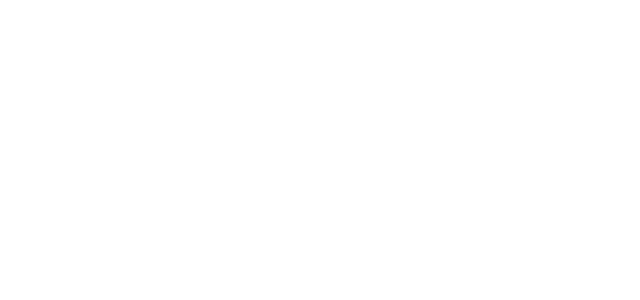
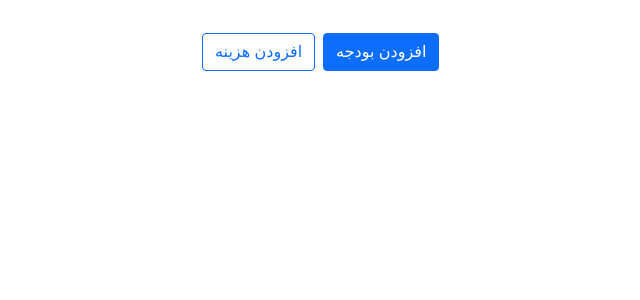
Before and after one commit to hadismtb/react-budget-app, a React (Create React App) app: page / in a window 1280 px wide. Shown: the top 300 px of the page, without its empty margins (125-765 px from the left). Built offline with nearby package versions, Linux system fonts and the light colour scheme.

Commit message:
header section completed

```diff
--- a/src/components/Header.js
+++ b/src/components/Header.js
@@ -1,10 +1,13 @@
 import React from 'react';
+import {Button, Stack} from "react-bootstrap";
 
 const Header = () => {
     return (
-        <div>
-
-        </div>
+        <Stack direction="horizontal" gap="2" className="my-4">
+            <h1 className="ms-auto">بودجه‌ها</h1>
+            <Button variant="primary">افزودن بودجه</Button>
+            <Button variant="outline-primary">افزودن هزینه</Button>
+        </Stack>
     );
 };
 
```
